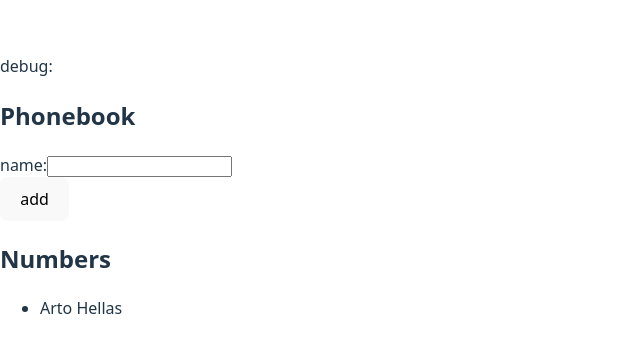
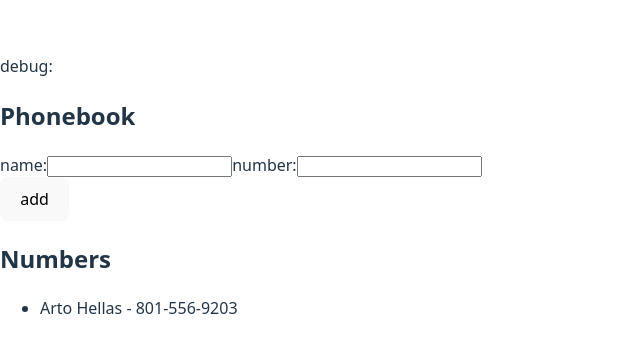
Before and after one commit to JanneWald/Full-Stack-Open, a React (Vite) app in the folder assignnments/part2/phonebook/: page / in a window 1280 px wide. Shown: the part 205-558 px from the top of the page, without its empty margins (0-640 px from the left). Built offline with nearby package versions, Linux system fonts and the light colour scheme.

Commit message:
2.8 exercises

```diff
--- a/assignnments/part2/phonebook/src/App.jsx
+++ b/assignnments/part2/phonebook/src/App.jsx
@@ -2,15 +2,21 @@ import { useState } from 'react'
 
 const App = () => {
   const [persons, setPersons] = useState([
-    { name: 'Arto Hellas' }
+    { name: 'Arto Hellas', number: '801-556-9203'}
   ])
   const [newName, setNewName] = useState('')
+  const [newNumber, setNewNumber] = useState('')
 
   const updatePerson = (event) => {
     event.preventDefault()
-    console.log(event.type)
-    console.log(event.target.value)
+    console.log("Updated name", event.target.value)
     setNewName(event.target.value)
+  }
+
+  const updateNumber = (event) =>{
+    event.preventDefault()
+    console.log("Updated number", event.target.value)
+    setNewNumber(event.target.value)
   }
 
   const addPerson = (event) =>{
@@ -20,9 +26,10 @@ const App = () => {
       alert(`Not so fast, ${newName} is already in the phonebook`)
     }
     else{
-      setPersons(persons.concat({name: newName}))
+      setPersons(persons.concat({name: newName, number:newNumber}))
     }
     setNewName('')
+    setNewNumber('')
   }
 
   console.log("Persons", persons)
@@ -37,6 +44,11 @@ const App = () => {
           value={newName}
           onChange={updatePerson}
           />
+          number:
+          <input
+          value={newNumber}
+          onChange={updateNumber}
+          />
         </div>
         <div>
           <button type="submit" onClick={addPerson}>add</button>
@@ -44,7 +56,7 @@ const App = () => {
       </form>
       <h2>Numbers</h2>
       <ul>
-      {persons.map(person => <li key={person.id}>{person.name}</li>)}
+      {persons.map(person => <li key={person.id}>{person.name} - {person.number}</li>)}
       </ul>
     </div>
 
```
